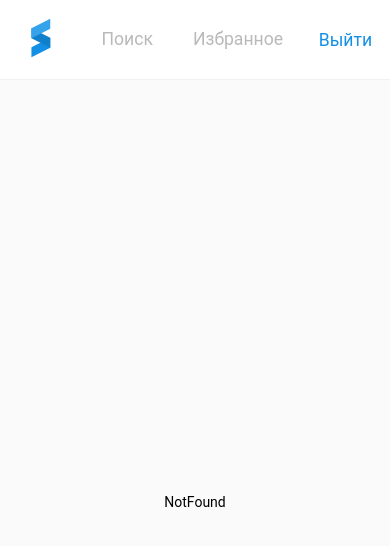
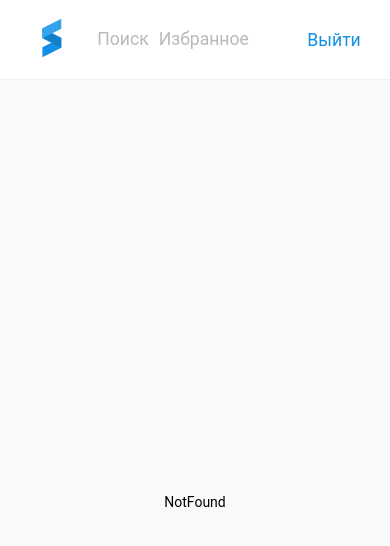
Before and after one commit to addTvb/youtube-search, a React (Create React App) app: page / in a window 390 px wide. Shown: the top 546 px of the page. Built offline with nearby package versions, Linux system fonts and the light colour scheme.

Commit message:
🌈style: add responsive to header

```diff
--- a/src/components/Header/Header.css
+++ b/src/components/Header/Header.css
@@ -2,14 +2,15 @@
 	width: 100%;
 	height: 80px;
 	display: flex;
+	align-items: center;
 	justify-content: space-around;
-	align-items: center;
 	border-bottom: 1px solid #f1f1f1;
-
+	margin: 20 auto;
 	background-color: #fff;
 }
 .header__logo {
 	width: 48px;
+	margin-right: 55px;
 }
 .header__nav {
 	height: 100%;
@@ -30,3 +31,15 @@
 	border-bottom: 2px solid var(--siberian-blue);
 	color: var(--siberian-blue);
 }
+.header__logout {
+	display: flex;
+	justify-self: end;
+}
+@media only screen and (max-width: 560px) {
+	.header__logo {
+		margin-right: 10px;
+	}
+	.header__nav {
+		column-gap: 10px;
+	}
+}
--- a/src/components/Header/Header.tsx
+++ b/src/components/Header/Header.tsx
@@ -1,5 +1,5 @@
 import { useState, useEffect } from 'react';
-import { useLocation, Link } from 'react-router-dom';
+import { useLocation, Link, useNavigate } from 'react-router-dom';
 
 import Logo from 'images/sibdev-logo.svg';
 import './Header.css';
@@ -7,21 +7,25 @@ import { Button } from 'components/primitives';
 
 export const Header = () => {
 	const location = useLocation();
+	const navigate = useNavigate();
 
 	if (location.pathname === '/login') return null;
 
 	const handleLogout = () => {
-		console.log('logout');
+		navigate('/login');
 		console.log('logout');
 	};
 
 	return (
 		<header className='header'>
-			<Link to='/search'>
-				<img className='header__logo' src={Logo} alt='Логотип компании Sibdev' />
-			</Link>
-
 			<nav className='header__nav'>
+				<Link to='/search'>
+					<img
+						className='header__logo'
+						src={Logo}
+						alt='Логотип компании Sibdev'
+					/>
+				</Link>
 				<Link
 					to='/search'
 					className={
@@ -44,7 +48,7 @@ export const Header = () => {
 				</Link>
 			</nav>
 
-			<Button type='link' onClick={handleLogout}>
+			<Button type='link' onClick={handleLogout} className='header__logout'>
 				Выйти
 			</Button>
 		</header>
```
